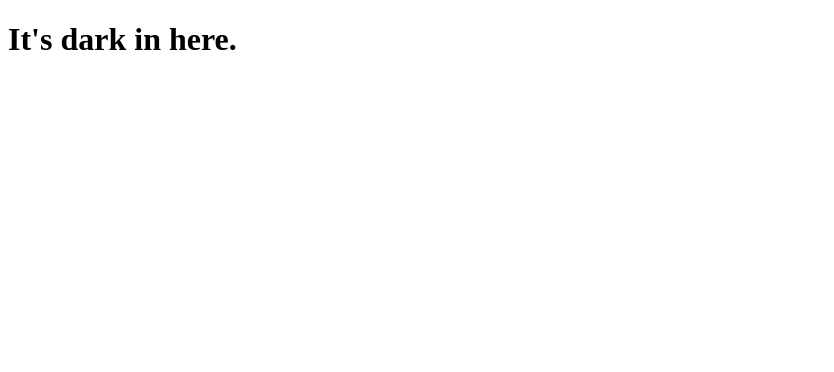
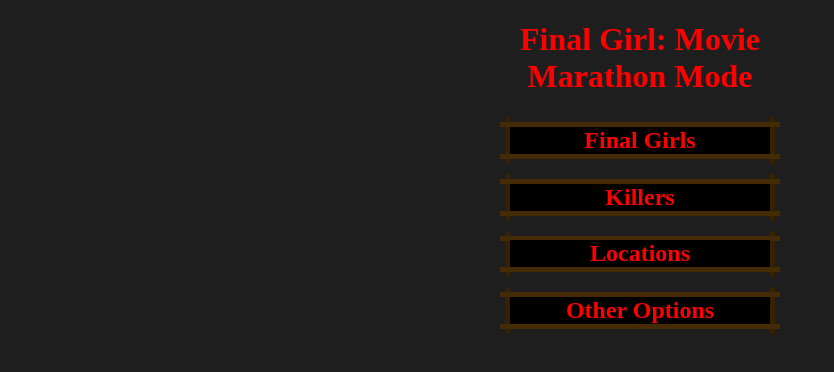
Before and after one commit to aMilkFiend/aMilkFiend.github.io, a plain HTML site: page index.html in a window 1280 px wide. Shown: the whole page, without its empty margins (0-834 px from the left). Drawn offline with Linux system fonts and the light colour scheme; a web font is replaced by a local one.

Commit message:
Update index.html

```diff
--- a/index.html
+++ b/index.html
@@ -5,12 +5,84 @@
     <meta charset="utf-8">
     <link rel="stylesheet" href="https://fonts.googleapis.com/css?family=Lacquer">
     <style>
-      h1 {
+            body {
+        background-color: #1e1e1e;
+        color: white;
+      }
+      .wrapper {
+        margin: auto;
+        max-width: 300px;
+      }
+      h1, h2 {
         font-family: 'Lacquer', serif;
+        text-align: center;
+        color:red;
       }
+      .board {
+        margin: auto;
+        max-width: 296px;
+      }
+      .vertical-border {
+        border-right: 5px solid #362102;
+        border-left: 5px solid #362102;
+        width: 260px;
+        margin: 10px auto 10px auto;
+        padding-top: 5px;
+        padding-bottom: 5px;
+      }
+      .horizontal-border {
+        position: relative;
+        border-top: 5px solid #442B05;
+        border-bottom: 5px solid #442B05;
+        margin: auto -10px auto -10px;
+      }
+      .board-inner {
+        position: relative;
+        background: black;
+        margin: -20px 10px -20px 10px;
+      }
+
     </style>
   </head>
   <body>
-    <h1> It's dark in here.</h1>
+    <div class="wrapper">
+      <h1>Final Girl: Movie Marathon Mode</h1>
+      <div class="board">
+        <div class="vertical-border">
+          <div class="horizontal-border">
+            <div class="board-inner">
+              <h2>Final Girls</h2>
+            </div>
+          </div>
+        </div>
+      </div>
+      <div class="board">
+        <div class="vertical-border">
+          <div class="horizontal-border">
+            <div class="board-inner">
+              <h2>Killers</h2>
+            </div>
+          </div>
+        </div>
+      </div>
+      <div class="board">
+        <div class="vertical-border">
+          <div class="horizontal-border">
+            <div class="board-inner">
+              <h2>Locations</h2>
+            </div>
+          </div>
+        </div>
+      </div>
+      <div class="board">
+        <div class="vertical-border">
+          <div class="horizontal-border">
+            <div class="board-inner">
+              <h2>Other Options</h2>
+            </div>
+          </div>
+        </div>
+      </div>
+    </div>
   </body>
 </html>
```
